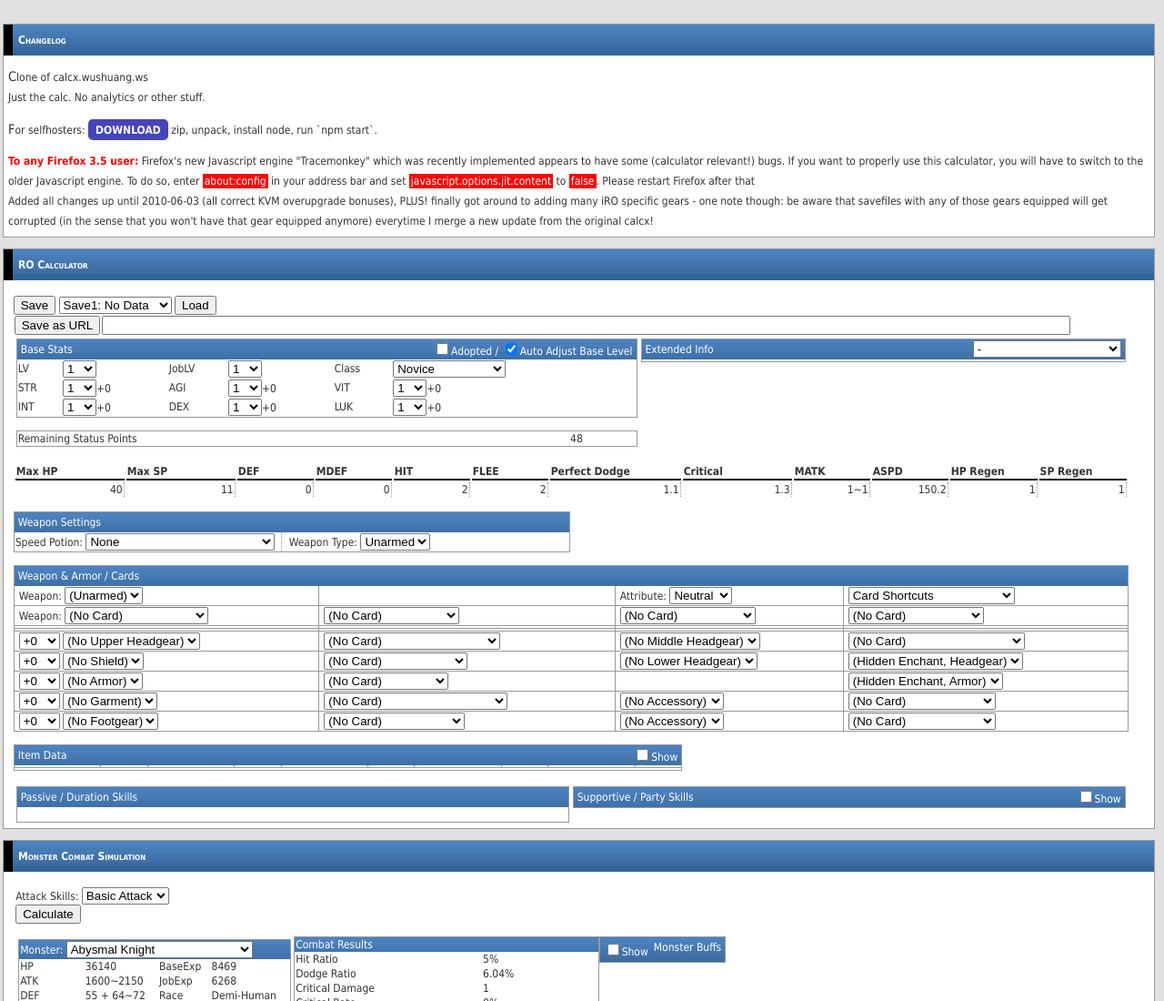
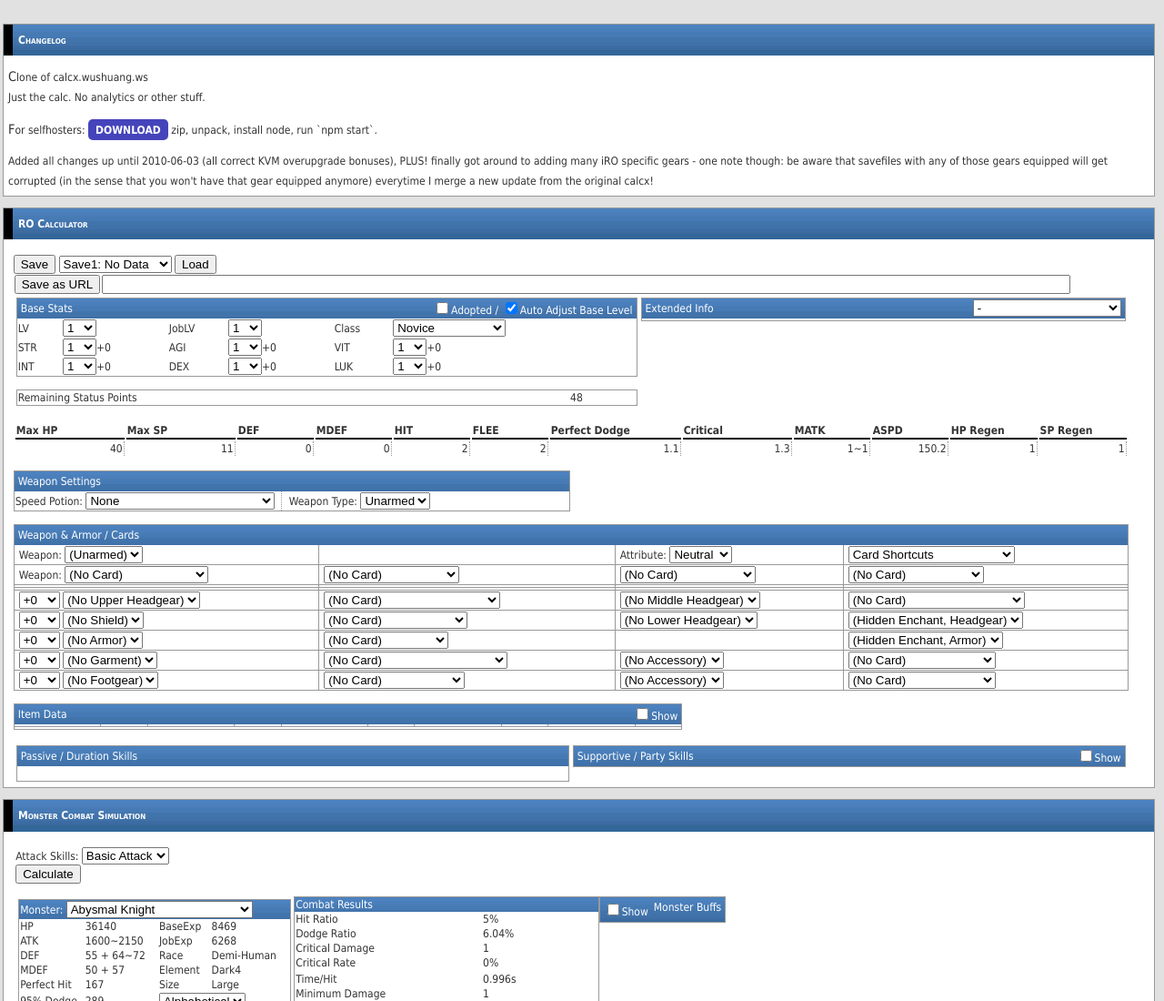
Before and after one commit to Thoryk/rocalc, a website: page public/index.html in a window 1280 px wide. Shown: the top 1100 px of the page at 91% size. Drawn offline with Linux system fonts and the light colour scheme.

Commit message:
Fix FF3.5 note, its from 2009 ...

```diff
--- a/public/index.html
+++ b/public/index.html
@@ -76,7 +76,6 @@ span.navititle {
 <div class="content" style="margin-left: 5px;">
 	<p>Clone of calcx.wushuang.ws<br>Just the calc. No analytics or other stuff.</p>
 	<p>For selfhosters: <a style="background:#4544bb;color:#fff;font-weight:900;padding:0.3rem 0.5rem;border-radius:5px;" href="./calcx.zip" download>DOWNLOAD</a> zip, unpack, install node, run `npm start`.</p>
-<span class="readplzz">To any Firefox 3.5 user:</span> Firefox's new Javascript engine "Tracemonkey" which was recently implemented appears to have some (calculator relevant!) bugs. If you want to properly use this calculator, you will have to switch to the older Javascript engine. To do so, enter <span class="readplz">about:config</span> in your address bar and set <span class="readplz">javascript.options.jit.content</span> to <span class="readplz">false</span>. Please restart Firefox after that<br>
 Added all changes up until 2010-06-03 (all correct KVM overupgrade bonuses), PLUS! finally got around to adding many iRO specific gears - one note though: be aware that savefiles with any of those gears equipped will get corrupted (in the sense that you won't have that gear equipped anymore) everytime I merge a new update from the original calcx!
 </div></div>
 
```
